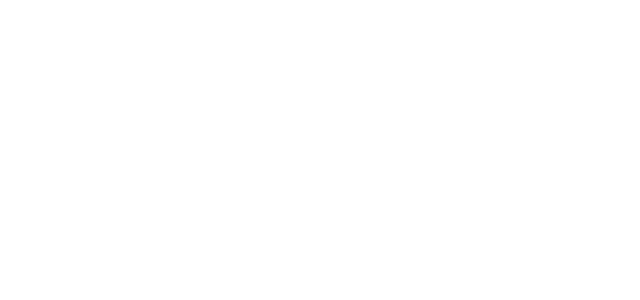
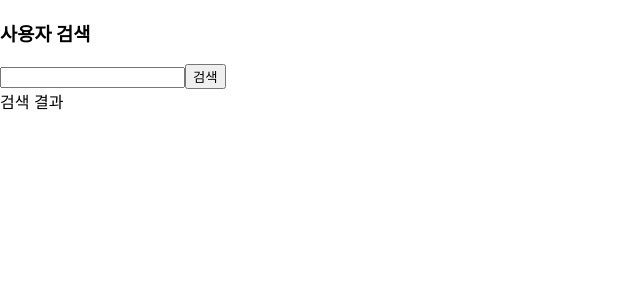
Before and after one commit to hyeii/daily-mate, a React (Create React App) app in the folder daily-mate/: page /friends/search in a window 1280 px wide. Before the commit this address had no page. Shown: the top 300 px of the page, without its empty margins (0-640 px from the left). Built offline with nearby package versions, Linux system fonts and the light colour scheme; what recoil-persist would draw is missing.

Commit message:
add: friend 검색 컴포넌트 구현

```diff
--- a/daily-mate/src/App.tsx
+++ b/daily-mate/src/App.tsx
@@ -5,6 +5,7 @@
   FriendsListPage,
   MainPage,
   ProfilePage,
+  SearchPage,
   SignInPage,
   SignUpPage,
   UpdateInfoPage,
@@ -23,6 +24,7 @@
         <Route path="/mypage/update" element={<UpdateInfoPage />} />
         <Route path="/mypage/password" element={<UpdatePasswordPage />} />
         <Route path="/friends/list" element={<FriendsListPage />} />
+        <Route path="/friends/search" element={<SearchPage />} />
       </Routes>
     </div>
   );
--- a/daily-mate/src/components/friends/SearchPage.tsx
+++ b/daily-mate/src/components/friends/SearchPage.tsx
@@ -1,5 +1,32 @@
+import { ChangeEvent, useState } from "react";
+import FriendInfo from "./FriendInfo";
+
 const SearchPage = () => {
-  return <div>사용자검색</div>;
+  const [searchValue, setSearchValue] = useState("");
+  const [searchResult, setSearchResult] = useState([]);
+
+  const searchInputHandler = (event: ChangeEvent<HTMLInputElement>) => {
+    setSearchValue(event.target.value);
+  };
+
+  const searchHandler = () => {
+    console.log(searchValue);
+    // 사용자 검색결과 setSearchResult에 저장
+  };
+
+  return (
+    <div>
+      <h3>사용자 검색</h3>
+      <input onChange={searchInputHandler} />
+      <button onClick={searchHandler}>검색</button>
+      <div>검색 결과</div>
+      {searchResult.map((result) => (
+        <div>
+          <FriendInfo status="search" />
+        </div>
+      ))}
+    </div>
+  );
 };
 
 export default SearchPage;
--- a/daily-mate/src/components/friends/WaitingList.tsx
+++ b/daily-mate/src/components/friends/WaitingList.tsx
@@ -1,5 +1,21 @@
+import { useEffect, useState } from "react";
+import { getFriends } from "../../types/authType";
+
 const WaitingList = () => {
-  return <h3>대기중 리스트</h3>;
+  const [waitingList, setWaitingList] = useState<getFriends[]>([]);
+  useEffect(() => {
+    // 렌더링 시 해당 유저의 친구 대기중 목록 가져오기
+  });
+  return (
+    <div>
+      <h3>대기중 리스트</h3>
+      <div>
+        {waitingList.map((friend) => (
+          <div key={friend.fromId}>{friend.fromId}</div>
+        ))}
+      </div>
+    </div>
+  );
 };
 
 export default WaitingList;
```
